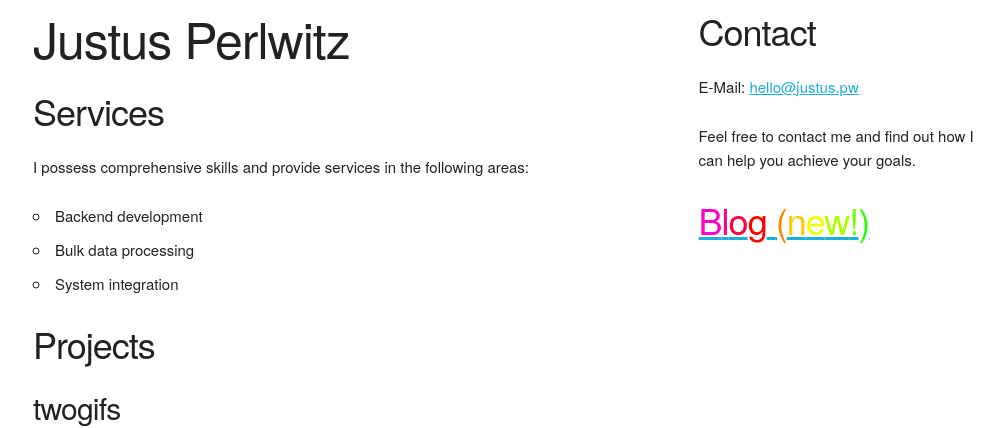
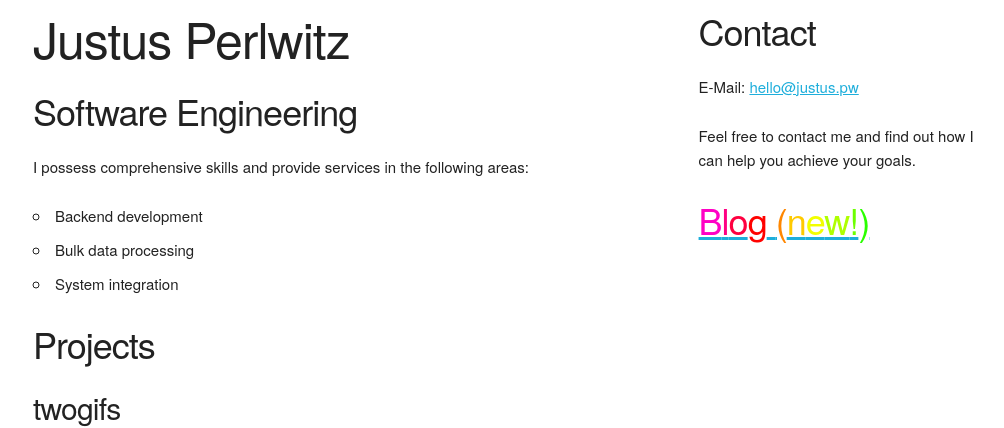
Before and after one commit to justuswilhelm/personal-website, a Python web app: template templates/index.html in a window 1280 px wide. Shown: the top 428 px of the page, without its empty margins (127-1131 px from the left). Run offline with Jinja, Linux system fonts and the light colour scheme; the template is opened without the code that fills it, so the values that code supplies are empty.

Commit message:
headline on index

```diff
--- a/templates/index.html
+++ b/templates/index.html
@@ -1,6 +1,6 @@
 {% extends "site_base.html" %}
 {% block content %}
-  <h3>Services</h3>
+  <h3>Software Engineering</h3>
   <p>I possess comprehensive skills and provide services in the following areas:</p>
   <ul>
     <li>Backend development</li>
```
